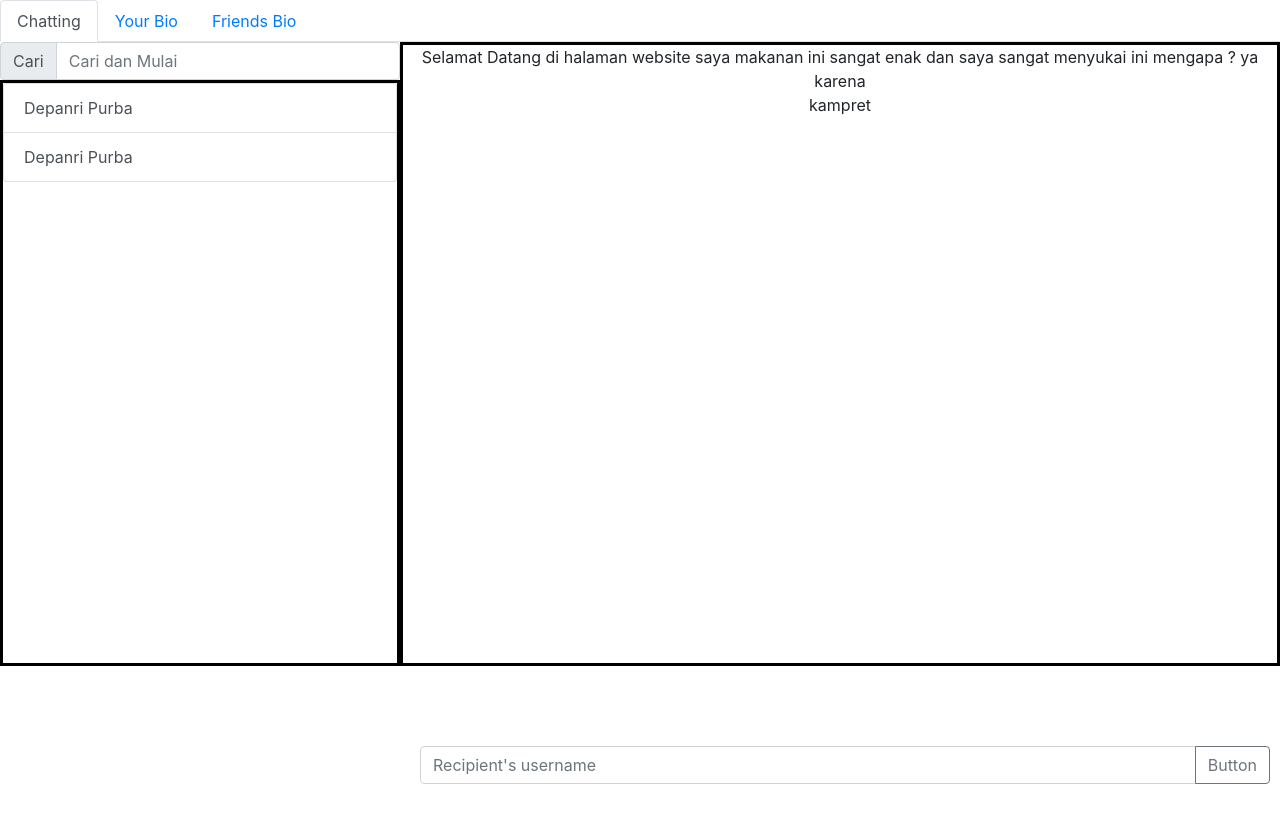
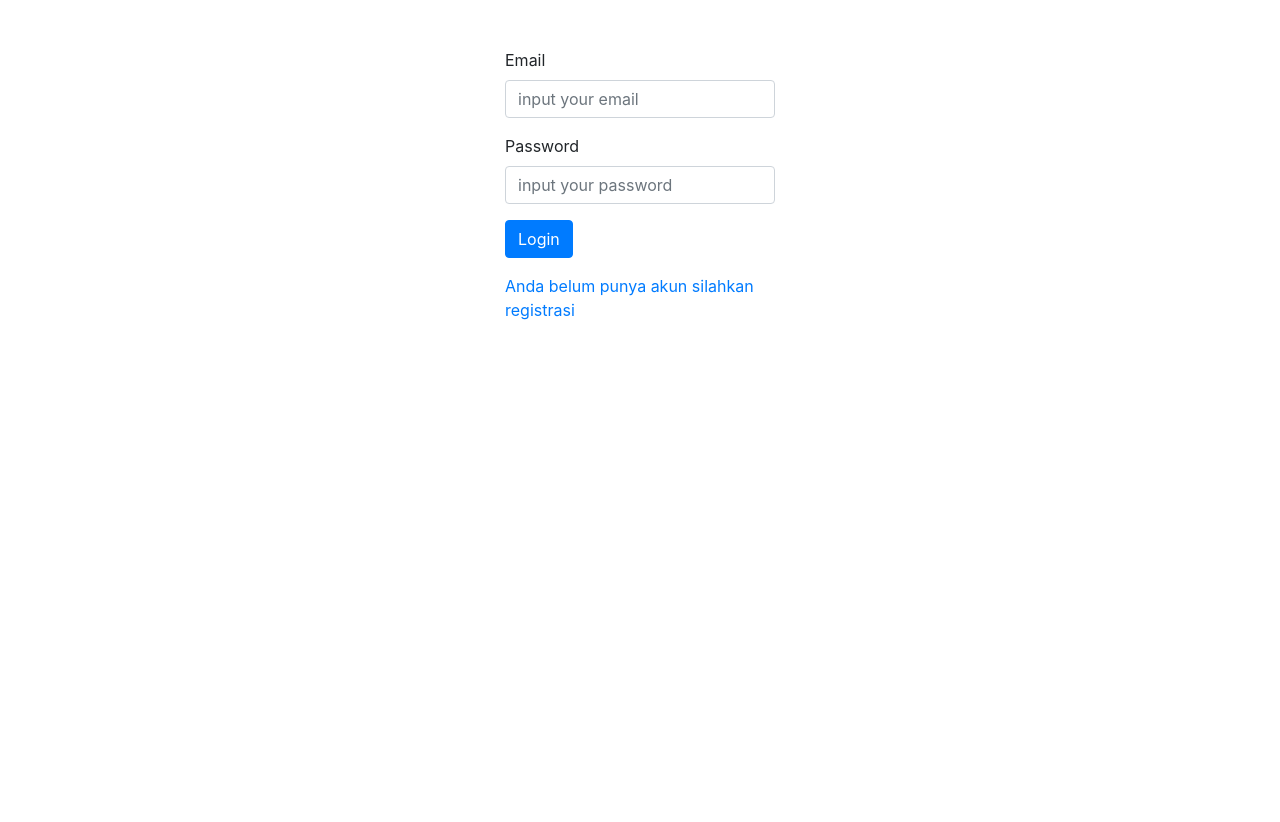
Before and after one commit to depanripurba/reactFirebase, a React (Create React App) app: page / in a window 1280 px wide. Shown: the top 822 px of the page. Before the commit the page ends 800 px from the top, so only its background shows below. Built offline with nearby package versions, Linux system fonts and the light colour scheme.

Commit message:
menambahkan spinner pada halaman login

```diff
--- a/src/App.js
+++ b/src/App.js
@@ -7,7 +7,7 @@ import Home from "./component/Home/Home";
 import Uploadfoto from "./component/Uploadfoto/Uploadfoto";
 
 const App = () => {
-    var [login, setLogin] = useState(true);
+    var [login, setLogin] = useState(false);
     var [user, setUser] = useState("");
 
     return (
--- a/src/component/Home/Home.css
+++ b/src/component/Home/Home.css
@@ -1,15 +1,10 @@
 html,body{
 	height:100%;
-}
-.box{
-    width: 500px;
-    display:block;
-    margin:auto;
 }
 .bungkus{
 	display: grid;
 	grid-template-columns: 400px auto;
-	grid-template-rows: auto auto 586px;
+	grid-template-rows: auto auto 200px;
 }
 .Header{
 	grid-column-start: 1;
@@ -21,7 +16,7 @@ html,body{
 	grid-column-end: 2;
 	grid-row-start: 3;
 	grid-row-end: 5;
-	height: 586px;
+	height: 520px;
 	border: 3px solid black;
 }
 .content{
@@ -40,8 +35,7 @@ html,body{
 }
 .Kirim{
 	position: absolute;
-	bottom : 0;
+	bottom : 20px;
 	right: 10px;
 	left:420px;
-	bottom:0px;
 }
--- a/src/component/Home/Home.jsx
+++ b/src/component/Home/Home.jsx
@@ -10,7 +10,7 @@ import Kirim from ".././Kirim/Kirim"
 const Home = ({ user }) => {
     const [kontak, setKontak] = useState();
     useEffect(() => {
-        console.log(user);
+        // console.log(user);
     });
     return (
         <Fragment>
@@ -28,10 +28,6 @@ const Home = ({ user }) => {
                     <div className="Chatting">
                         <Chat />
                     </div>
-                    <div className="Chatting">
-                        <Kirim />
-                    </div>
-
                 </div>
             </div>
         </Fragment>
--- a/src/component/Kontak/Kontak.css
+++ b/src/component/Kontak/Kontak.css
@@ -4,3 +4,6 @@ ul li{
 p{
     cursor: pointer;
 }
+Link:onClick{
+  border: 3px solid green;
+}
--- a/src/component/Kontak/Kontak.jsx
+++ b/src/component/Kontak/Kontak.jsx
@@ -1,20 +1,30 @@
-import React, { useState } from "react";
+import React, { useState, useEffect } from "react";
 import "./Kontak.css";
 import { Link } from "react-router-dom";
 const Kontak = ({ kontak }) => {
     const namaa = ["depanri", "antoni purba", "minalda purba", "feriandoni"];
-    var link
+    const [link, setlink] = useState([])
     const Chat = (e) => {
         console.log(e.target.innerHTML);
         kontak(e.target.innerHTML);
     };
-    const removeActive = ()=>{
+    useEffect(()=>{
+      console.log(link)
+      if(link.length>0){
+          link[0].classList.add('active')
+      }
+      if(link.length>1){
+        link[0].classList.remove('active')
+        link[1].classList.add('active')
+        link.shift()
+      }
+    })
 
-    }
     const Active = function(e){
-        link = e.target
-        console.log(link)
-        link.classList.add('active')
+        var tes = e.target
+        setlink(link=> [...link,tes])
+        alert(e.target.innerHTML)
+
     }
     return (
         <div>
@@ -25,6 +35,28 @@ const Kontak = ({ kontak }) => {
                 <Link to="/" className="list-group-item list-group-item-action" onClick={(e)=>Active(e)}>
                     Depanri Purba
                 </Link>
+                <Link to="/" className="list-group-item list-group-item-action" onClick={(e)=>Active(e)}>
+                    Depanri Purba
+                </Link>
+                <Link to="/" className="list-group-item list-group-item-action" onClick={(e)=>Active(e)}>
+                    Depanri Purba
+                </Link>
+                <Link to="/" className="list-group-item list-group-item-action" onClick={(e)=>Active(e)}>
+                    Depanri Purba
+                </Link>
+                <Link to="/" className="list-group-item list-group-item-action" onClick={(e)=>Active(e)}>
+                    Depanri Purba
+                </Link>
+                <Link to="/" className="list-group-item list-group-item-action" onClick={(e)=>Active(e)}>
+                    Depanri Purba
+                </Link>
+                <Link to="/" className="list-group-item list-group-item-action" onClick={(e)=>Active(e)}>
+                    Depanri Purba
+                </Link>
+                <Link to="/" className="list-group-item list-group-item-action" onClick={(e)=>Active(e)}>
+                    Depanri Purba
+                </Link>
+
             </div>
         </div>
     );
--- a/src/component/Login/Login.jsx
+++ b/src/component/Login/Login.jsx
@@ -8,11 +8,14 @@ const Login = ({login,nama})=>{
     const[loading,setLoading] = useState(false)
     useEffect(function(){
         var valload = document.querySelector('#loading')
+        var proses = document.querySelector('#proses')
         if(loading === true) {
             valload.innerHTML='loading'
             console.log(valload)
+            proses.classList.add("spinner-border")
         }else{
             valload.innerHTML='Login'
+            proses.classList.remove("spinner-border")
         }
     })
     const cekUSer = (e)=>{
@@ -21,6 +24,7 @@ const Login = ({login,nama})=>{
         firebase.auth().signInWithEmailAndPassword(email, password).then(res=>{
             setLoading(false)
             login(true)
+            console.log(res)
         }).catch(function(error) {
             let pesan
             var errorCode = error.code;
@@ -52,7 +56,10 @@ const Login = ({login,nama})=>{
                     <input type="password"  id="password" className="form-control" placeholder="input your password" value={password} onChange={(e)=>setPassword(e.target.value)}/>
                 </div>
                 <div className="form-group">
-                   <button type="submit" name="submit" id="loading"  className="btn btn-primary" onClick={cekUSer} >Login</button>
+                <button className="btn btn-primary" type="button"  onClick = {cekUSer}>
+                  <span className="spinner-border-sm" role="status" aria-hidden="true" id = 'proses'></span>
+                  <span id = 'loading'></span>
+                </button>
                 </div>
                 <div className="form-group">
                   <Link to='/Registrasi'>Anda belum punya akun silahkan registrasi</Link>
```
